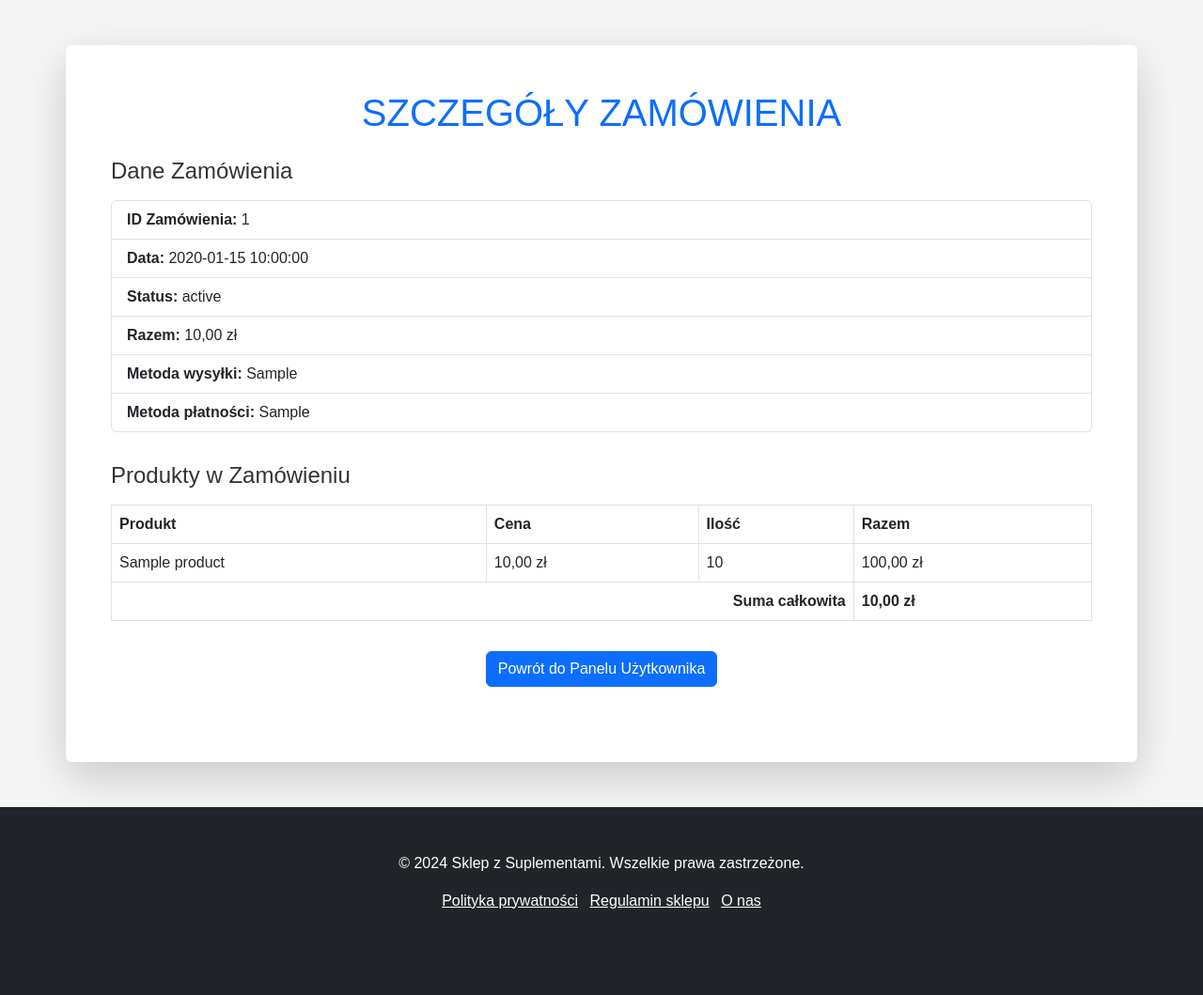
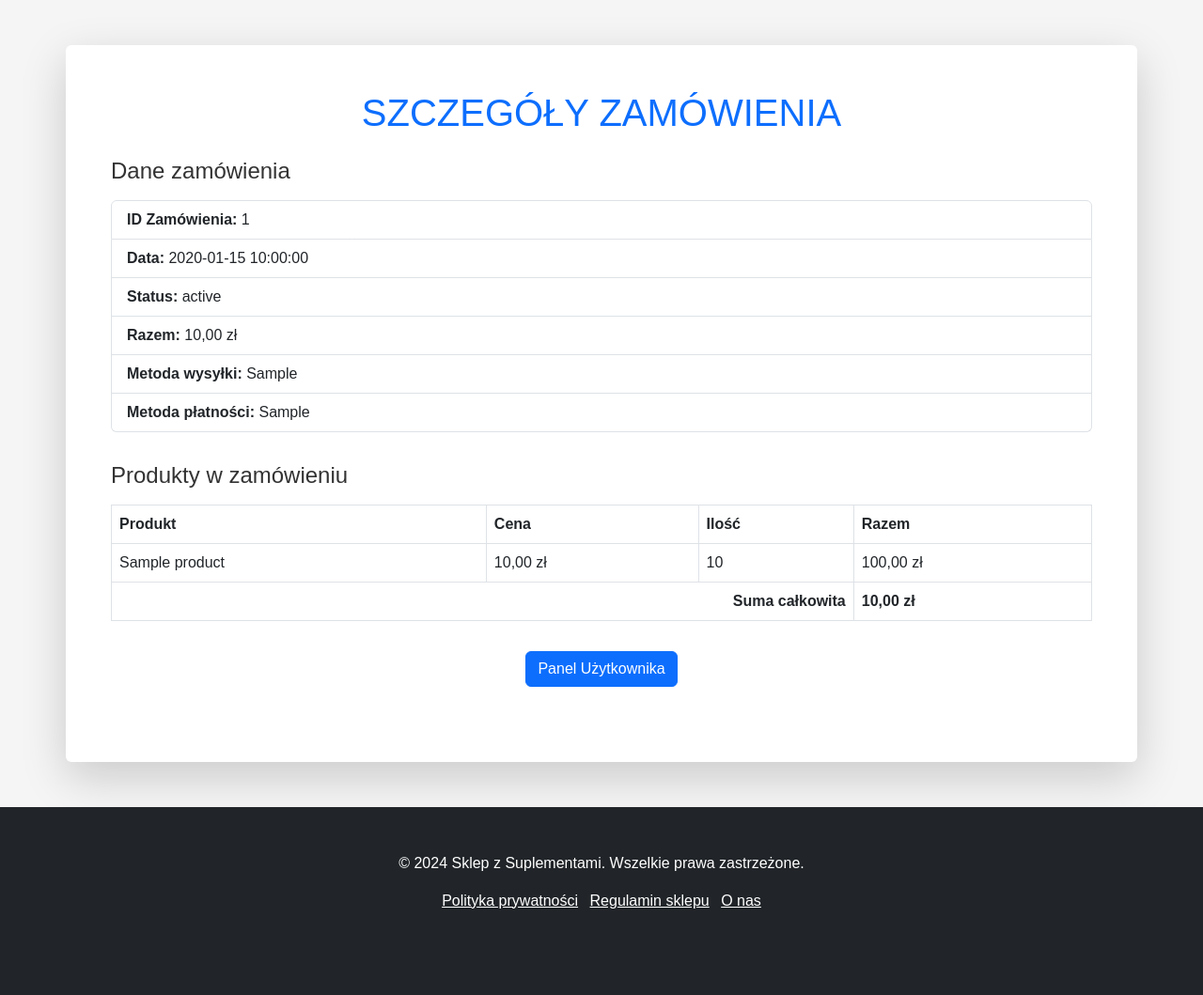
Before and after one commit to robotboj45/Proteinki-main, a PHP site: page /account/order_details.php?order_id=1 in a window 1280 px wide. Shown: the part 102-1161 px from the top of the page at 94% size. Run offline with PHP 8.4, Linux system fonts and the light colour scheme; the visitor is signed in with stand-in values (Sample User, id 1); tables that the repository leaves empty or names only in its code hold one stand-in row (values such as "Sample post").

Commit message:
Update order_details.php

```diff
--- a/root/account/order_details.php
+++ b/root/account/order_details.php
@@ -66,10 +66,10 @@ $order_products = mysqli_fetch_all($order_product_result, MYSQLI_ASSOC);
     </header>
 
     <section class="container my-5 shadow-lg p-5 bg-white rounded">
-        <h1 class="text-center mb-4 text-uppercase text-primary">Szczegóły Zamówienia</h1>
+        <h1 class="text-center mb-4 text-uppercase text-primary h-format">Szczegóły Zamówienia</h1>
 
         <div class="section">
-            <h4 class="mb-3">Dane Zamówienia</h4>
+            <h4 class="mb-3">Dane zamówienia</h4>
             <ul class="list-group">
                 <li class="list-group-item"><strong>ID Zamówienia:</strong> <?php echo htmlspecialchars($order['id']); ?></li>
                 <li class="list-group-item"><strong>Data:</strong> <?php echo htmlspecialchars($order['created_at']); ?></li>
@@ -81,7 +81,7 @@ $order_products = mysqli_fetch_all($order_product_result, MYSQLI_ASSOC);
         </div>
 
         <div class="section">
-            <h4 class="mb-3">Produkty w Zamówieniu</h4>
+            <h4 class="mb-3">Produkty w zamówieniu</h4>
             <table class="table table-bordered">
                 <thead>
                     <tr>
@@ -109,7 +109,7 @@ $order_products = mysqli_fetch_all($order_product_result, MYSQLI_ASSOC);
         </div>
 
         <div class="section text-center">
-            <a href="user_panel.php" class="btn btn-primary">Powrót do Panelu Użytkownika</a>
+            <a href="user_panel.php" class="btn btn-primary">Panel Użytkownika</a>
         </div>
     </section>
 
```
